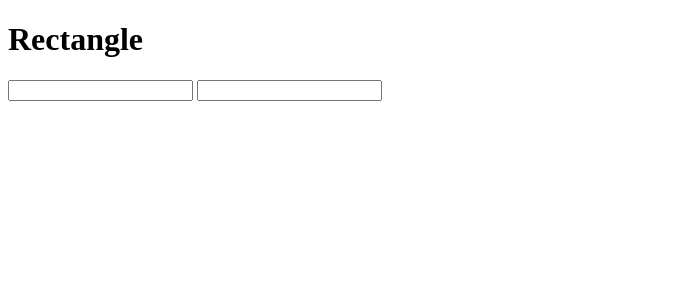
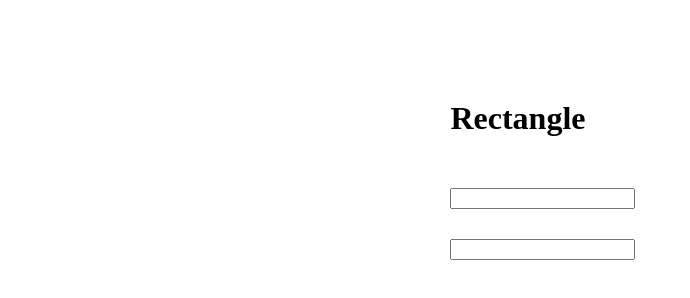
Before and after one commit to Olefirenko057/studying, a plain HTML site: page task_summary/index.html in a window 1280 px wide. Shown: the whole page, without its empty margins (0-690 px from the left). Drawn offline with Linux system fonts and the light colour scheme.

Commit message:
Add files via upload

```diff
--- a/task_summary/index.html
+++ b/task_summary/index.html
@@ -5,11 +5,20 @@
     <meta http-equiv="X-UA-Compatible" content="IE=edge">
     <meta name="viewport" content="width=device-width, initial-scale=1.0">
     <title>Document</title>
+    <style>
+        form {
+           width: 30%;
+           margin: 100px auto;
+        }
+        input {
+            margin-top: 30px;
+        }
+    </style>
 </head>
 <body>
     <form>
         <h1>Rectangle</h1>
-        <input type="number" class="formula">
+        <input type="number" class="formula"> <br>
         <input type="number" class="result">
     </form>
      <script>
@@ -17,7 +26,8 @@
         const result = document.querySelector(".result")
 
         formula.addEventListener("input", function() {
-            result.value = formula.value ** 2
+            const numberP = 3.14;
+            result.value = numberP * (formula.value ** 2)
         })
      </script>
 </body>
```
